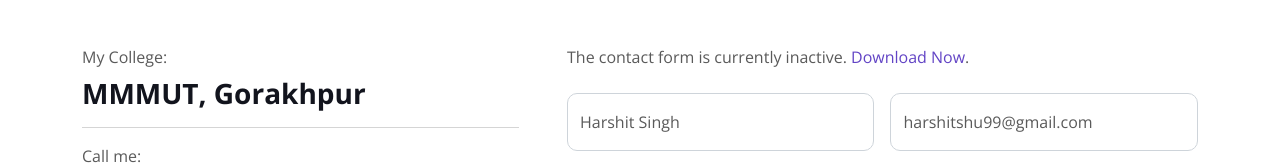
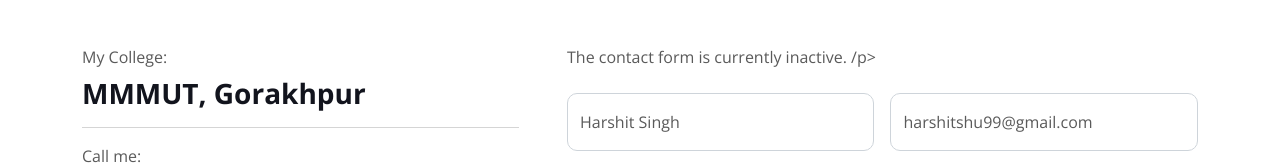
Before and after one commit to 00-0000/Port-2, a plain HTML site: page index.html in a window 1280 px wide. Shown: the part 5616-5780 px from the top of the page. Drawn offline with nearby package versions, Linux system fonts and the light colour scheme.

Commit message:
Update index.html

```diff
--- a/index.html
+++ b/index.html
@@ -598,7 +598,7 @@
                     </div>
                 </div>
                 <div class="col-lg-7 col-md-6 wow fadeInUp" data-wow-delay="0.5s">
-                    <p class="mb-4">The contact form is currently inactive. <a href="https://htmlcodex.com/contact-form">Download Now</a>.</p>
+                    <p class="mb-4">The contact form is currently inactive. /p>
                     <form>
                         <div class="row g-3">
                             <div class="col-md-6">
```
